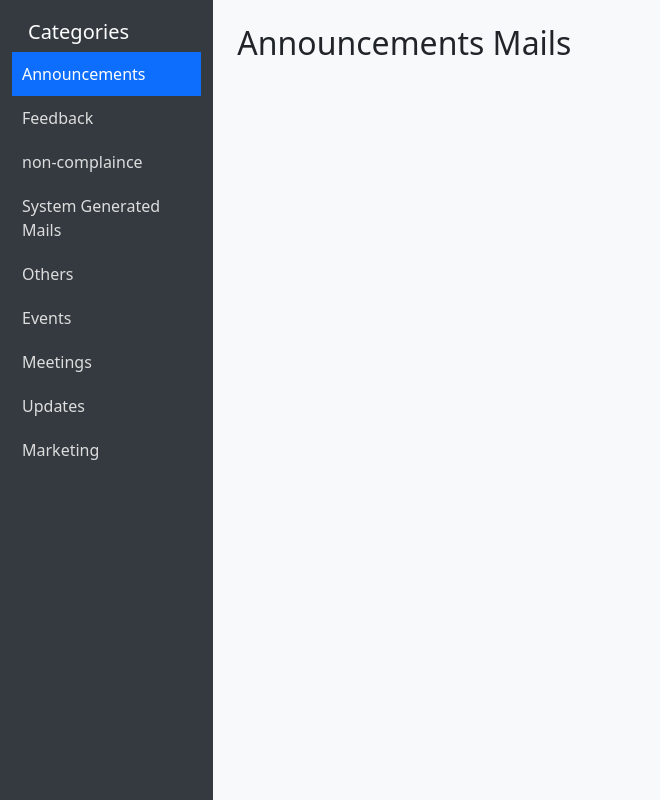
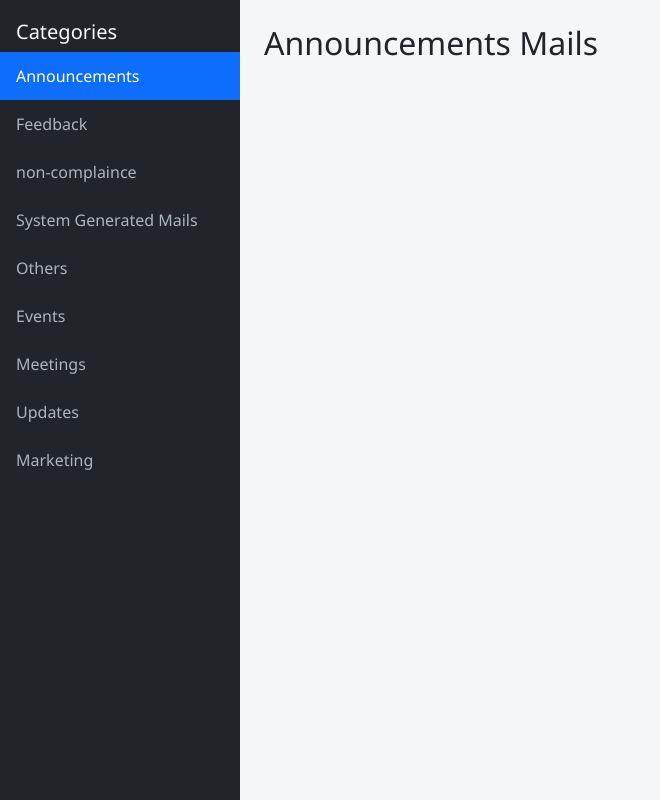
Before and after one commit to Aishwary13/EmailAssistant, a Flask app: page / in a window 1280 px wide. Shown: the whole page, without its empty margins (0-660 px from the left). Run offline with Flask 3, Linux system fonts and the light colour scheme; data that the repository does not hold is empty.

Commit message:
Final changes

```diff
--- a/UI/templates/base.html
+++ /dev/null
@@ -1,62 +0,0 @@
-<!DOCTYPE html>
-<html lang="en">
-<head>
-  <meta charset="UTF-8">
-  <title>Email Dashboard</title>
-  <link href="https://cdn.jsdelivr.net/npm/bootstrap@5.3.3/dist/css/bootstrap.min.css" rel="stylesheet">
-  <style>
-    body {
-      background-color: #f8f9fa;
-    }
-    .sidebar {
-      height: 100vh;
-      background-color: #343a40;
-      padding-top: 20px;
-    }
-    .sidebar a {
-      color: #ddd;
-      padding: 10px;
-      display: block;
-      text-decoration: none;
-    }
-    .sidebar a:hover, .sidebar a.active {
-      background-color: #0d6efd;
-      color: white;
-    }
-    .email-list li {
-      border-bottom: 1px solid #ccc;
-      padding: 10px 0;
-    }
-    .email-detail {
-      background: white;
-      border-radius: 8px;
-      padding: 20px;
-      margin-top: 20px;
-      box-shadow: 0 0 8px rgba(0,0,0,0.1);
-    }
-  </style>
-</head>
-<body>
-<div class="container-fluid">
-  <div class="row">
-
-    <!-- Sidebar -->
-    <nav class="col-md-2 d-none d-md-block sidebar">
-      <div class="position-sticky">
-        <h5 class="text-white px-3">Categories</h5>
-        {% for category in categories %}
-          <a href="/?category={{ category }}" class="{% if category == selected_category %}active{% endif %}">
-            {{ category }}
-          </a>
-        {% endfor %}
-      </div>
-    </nav>
-
-    <!-- Main content -->
-    <main class="col-md-10 ms-sm-auto px-md-4">
-      {% block content %}{% endblock %}
-    </main>
-  </div>
-</div>
-</body>
-</html>
--- /dev/null
+++ b/templates/base.html
@@ -0,0 +1,113 @@
+<!DOCTYPE html>
+<html lang="en">
+<head>
+  <meta charset="UTF-8">
+  <title>Email Dashboard</title>
+  <link href="https://cdn.jsdelivr.net/npm/bootstrap@5.3.3/dist/css/bootstrap.min.css" rel="stylesheet">
+  <style>
+    html, body {
+      height: 100%;
+      margin: 0;
+      font-family: 'Segoe UI', sans-serif;
+      background-color: #f4f6f8;
+      overflow: hidden;
+    }
+
+    .container-fluid {
+      height: 100vh;
+    }
+
+    .sidebar {
+      position: fixed;
+      top: 0;
+      left: 0;
+      width: 240px;
+      height: 100vh;
+      background-color: #212529;
+      padding-top: 20px;
+      overflow-y: auto;
+    }
+
+    .sidebar h5 {
+      padding-left: 1rem;
+      color: #f8f9fa;
+    }
+
+    .sidebar a {
+      color: #adb5bd;
+      padding: 12px 16px;
+      display: block;
+      text-decoration: none;
+      transition: background-color 0.2s, color 0.2s;
+    }
+
+    .sidebar a:hover,
+    .sidebar a.active {
+      background-color: #0d6efd;
+      color: #ffffff;
+      font-weight: 500;
+    }
+
+    .main-content {
+      margin-left: 240px;
+      padding: 24px;
+      height: 100vh;
+      overflow-y: auto;
+    }
+
+    .email-list li {
+      padding: 12px 0;
+      border-bottom: 1px solid #dee2e6;
+    }
+
+    .email-list li a {
+      color: #343a40;
+      transition: color 0.2s;
+    }
+
+    .email-list li a:hover {
+      color: #0d6efd;
+    }
+
+    .email-detail {
+      background-color: #ffffff;
+      border-radius: 12px;
+      padding: 24px;
+      margin-top: 24px;
+      box-shadow: 0 2px 10px rgba(0, 0, 0, 0.06);
+    }
+
+    .email-detail h4 {
+      margin-bottom: 16px;
+    }
+
+    .email-detail p {
+      margin-bottom: 10px;
+      font-size: 15px;
+    }
+
+    @media (max-width: 768px) {
+      .sidebar {
+        display: none;
+      }
+      .main-content {
+        margin-left: 0;
+      }
+    }
+  </style>
+</head>
+<body>
+  <div class="sidebar">
+    <h5>Categories</h5>
+    {% for category in categories %}
+      <a href="/?category={{ category }}" class="{% if category == selected_category %}active{% endif %}">
+        {{ category }}
+      </a>
+    {% endfor %}
+  </div>
+
+  <div class="main-content">
+    {% block content %}{% endblock %}
+  </div>
+</body>
+</html>
--- a/UI/templates/index.html
+++ b/templates/index.html
@@ -1,13 +1,15 @@
 {% extends 'base.html' %}
 {% block content %}
-  <div class="pt-4">
-    <h2>{{ selected_category }} Mails</h2>
+  <div>
+    <h2 class="mb-4">{{ selected_category }} Mails</h2>
 
-    <ul class="email-list list-unstyled mt-3">
+    <ul class="email-list list-unstyled">
       {% for email in emails %}
         <li>
           <a href="/?category={{ selected_category }}&email_id={{ email[0] }}" class="text-decoration-none">
-            <strong>{{ email[2] }}</strong> — <span class="text-muted">{{ email[1] }}</span>
+            <strong>{{ email[2] }}</strong>
+            <br>
+            <small class="text-muted">{{ email[1] }}</small>
           </a>
         </li>
       {% endfor %}
@@ -15,9 +17,10 @@
 
     {% if selected_email %}
       <div class="email-detail">
-        <h4>{{ selected_email[3] }}</h4>
+        <h4>{{ selected_email[2] }}</h4>
         <p><strong>From:</strong> {{ selected_email[1] }}</p>
-        <p><strong>To:</strong> {{ selected_email[2] }}</p>
+        <p><strong>Subject:</strong> {{ selected_email[2] }}</p>
+        <p><strong>Body:</strong> {{ selected_email[3] }}</p>
         <p><strong>Summary:</strong> {{ selected_email[4] }}</p>
         <p><strong>Category:</strong> {{ selected_email[5] }}</p>
         <p><strong>Score:</strong> {{ selected_email[6] }}</p>
```
Also changed, not shown: agent2.py (+24 -5 lines), app.py (+19 -3 lines).
